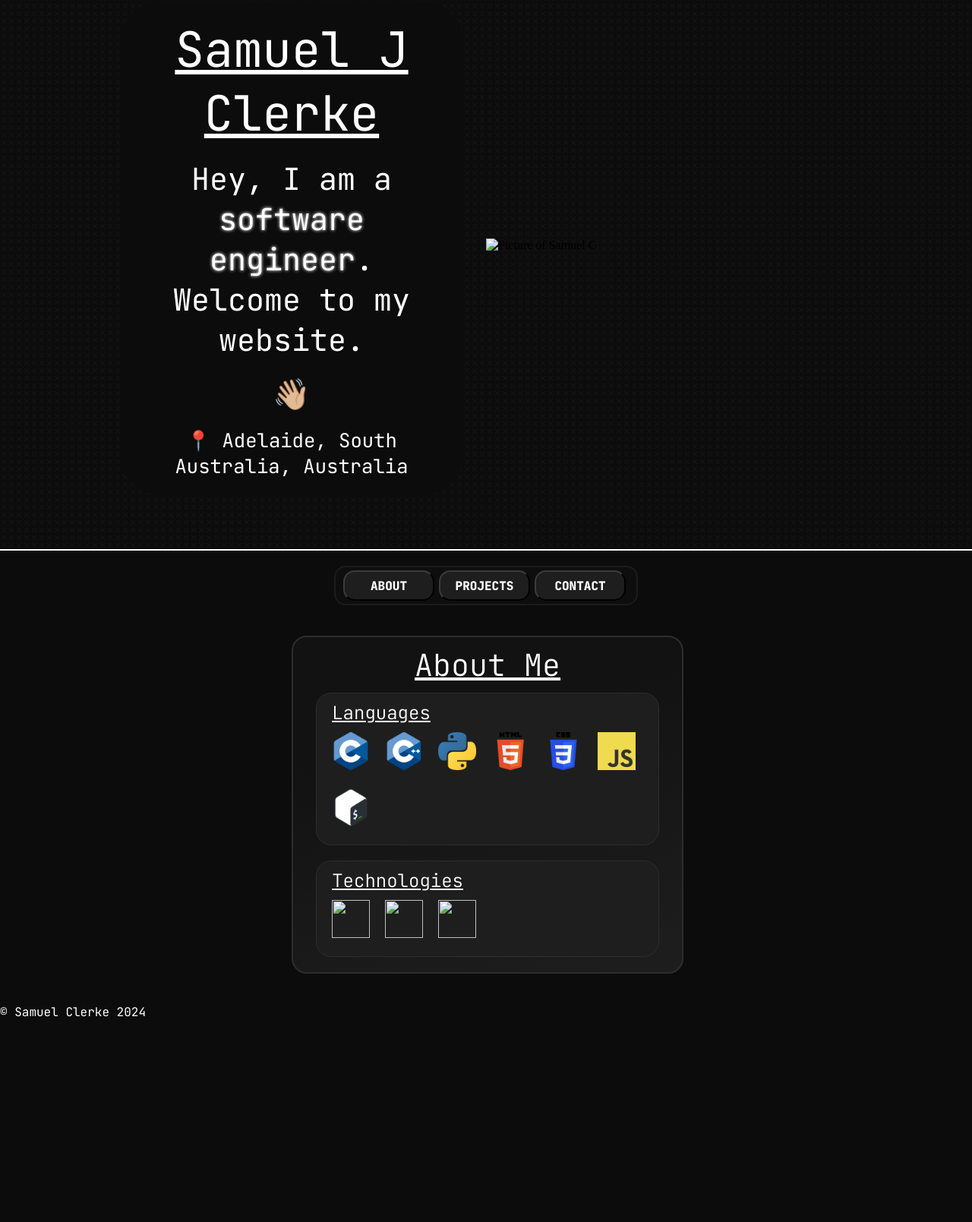
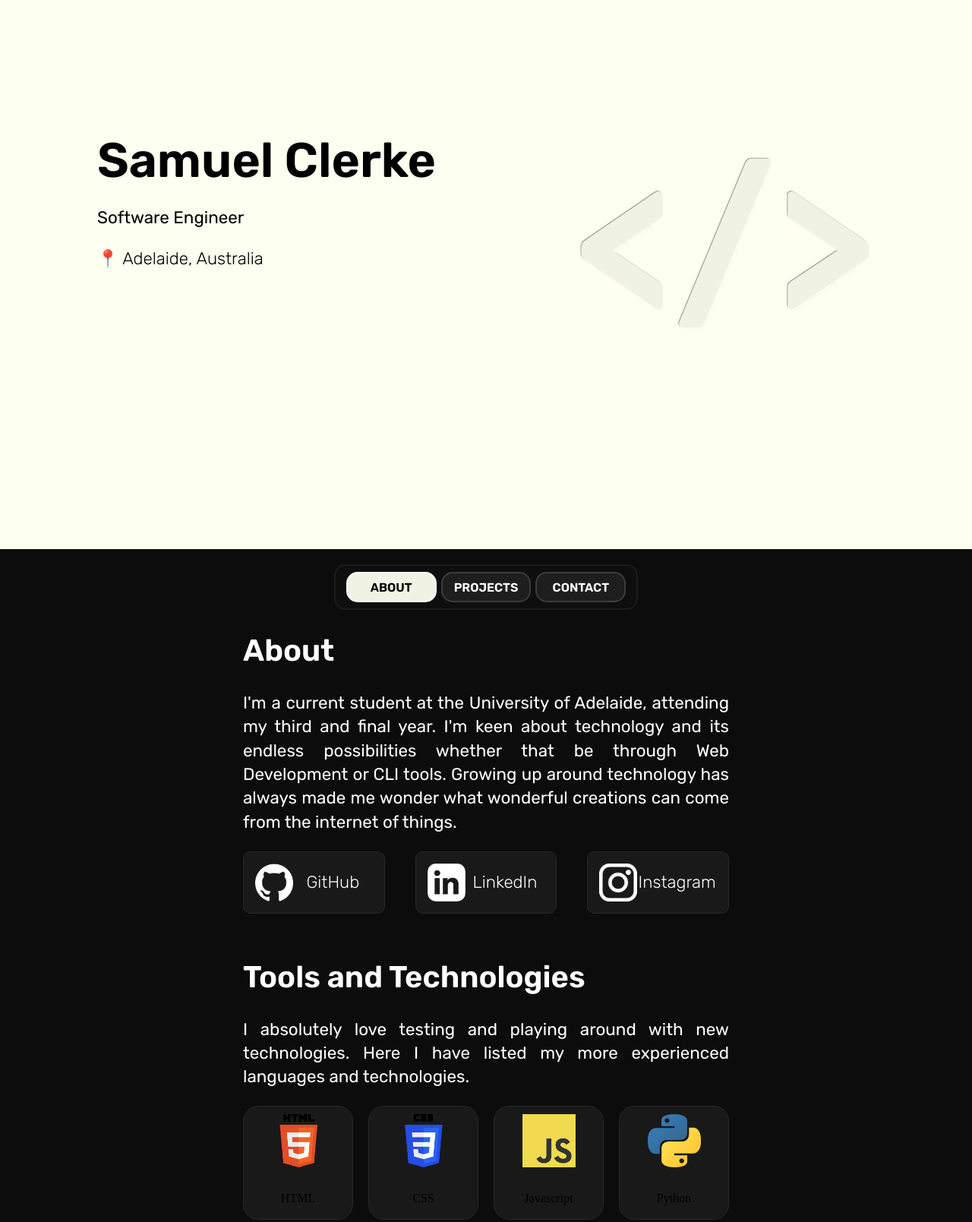
Before and after one commit to samuelclerke/samjclerke_website, a website: page public/index.html in a window 1280 px wide. Shown: the part 77-1686 px from the top of the page at 76% size. Before the commit the page ends 1420 px from the top, so only its background shows below. Drawn offline with Linux system fonts and the light colour scheme.

Commit message:
styling changes to more clean look

```diff
--- a/package.json
+++ b/package.json
@@ -7,12 +7,14 @@
   },
   "dependencies": {
     "body-parser": "^1.20.2",
+    "canvas": "^3.1.0",
     "cookie-parser": "~1.4.4",
     "debug": "~2.6.9",
     "dotenv": "^16.4.5",
-    "express": "~4.16.1",
+    "express": "^4.21.2",
     "express-session": "^1.18.0",
     "morgan": "~1.9.1",
-    "mysql": "^2.18.1"
+    "mysql": "^2.18.1",
+    "three": "^0.173.0"
   }
 }
--- /dev/null
+++ b/pathlen.txt
@@ -0,0 +1 @@
+3710.71728515625
--- a/public/index.html
+++ b/public/index.html
@@ -6,92 +6,135 @@
   <meta name="viewport" content="width=device-width, initial-scale=1.0">
   <link rel="stylesheet" href="stylesheets/global.css">
   <link rel="stylesheet" href="stylesheets/index.css">
-  <link rel="icon" href="images/favicon.png"
-  <script src="javascripts/greeting.js"></script>
+  <link rel="stylesheet" href="stylesheets/font.css">
+  <link rel="icon" href="images/favicon.png">
+  <script src="javascripts/headerSwitch.js"></script>
   <title>SamJClerke - Index</title>
 </head>
 
 <body>
+  <div id="onload_overlay">
+    <svg class="overlay_signature_svg"xmlns="http://www.w3.org/2000/svg" xmlns:xlink="http://www.w3.org/1999/xlink" x="0px" y="0px" viewBox="0 0 1920 1080" xml:space="preserve">
+      <path d="M539.98,344.93c124.81-41.02,237.51-118.19,320.9-219.72c3.83-4.66,7.81-10.02,7.33-16.03
+        c-1.05-13.23-19.78-14.99-32.75-12.15c-96.67,21.18-185.04,78.27-244.08,157.69c-11.1,14.92-21.29,35.68-10.71,50.98
+        c5.29,7.65,14.49,11.48,23.33,14.37c55.98,18.26,119.3,14.97,169.95,44.99c6.39,3.79,12.82,8.47,15.55,15.38
+        c4.39,11.12-2.26,23.34-9.2,33.07c-31.09,43.59-72.72,78.45-114.88,111.45c-82.49,64.56-168.86,124.01-256.31,181.67
+        c-40.83,26.92-82.86,53.89-130.24,66.02c113.57-109.06,245.34-197.04,376.33-284.4C868.9,345.73,1082.59,203.22,1296.28,60.7
+        c-30.56,0.37-58.23,17.24-83.49,34.43c-122.67,83.5-230.87,188.2-318.34,308.07c-30.24,41.45-58.42,85.53-72.35,134.91
+        c-2.28,8.07-3.67,18.03,2.5,23.71c3.91,3.6,9.68,4.19,15,4.22c16,0.09,32.02-3.21,46.68-9.65" stroke="white" fill="transparent" stroke-width="10" id="signature_p1" />
+      <path d="M904.63,388.12c27.04,6.91,54.36-8.27,77.79-23.43c108-69.84,207.63-151.69,306.99-233.34
+        c-44.41,34.47-80.41,79.68-104.07,130.68c-13.35,28.77-22.92,60.52-18.77,91.96s24.66,62.22,55.13,70.98" stroke="white" fill="transparent" stroke-width="10" id="signature_p2" />
+    </svg>
+  </div>
+
   <main>
-    <div class="core">
-      <div class="bio">
-        <h1 class="white_text">Samuel J Clerke</h1>
-        <br>
-        <p class="white_text"><span id="greeting">Hey</span>, I am a <span class="rainbow_highlight">software engineer</span>. Welcome to my website.</p>
-        <br>
-        <div class="wave_wrapper"><p class="wave">👋🏼</p></div>
-        <br>
-        <p class="white_text" style="font-size: 1.6rem;">📍 Adelaide, South Australia, Australia</p>
-      </div>
-      <div class="profile_pic">
-        <img src="" alt="Picture of Samuel C">
-      </div>
+
+    <div>
+      <h1 class="rubik-bold main-heading">Samuel Clerke</h1>
+      <p class="rubik-regular main-occupation">Software Engineer</p>
+      <p class="rubik-thin main-location">📍 Adelaide, Australia</p>
+    </div>
+
+    <div>
+      <p class="rubik-bold">&lt/&gt</p>
     </div>
   </main>
 
   <header>
     <div id="header_button_container">
-      <button style="margin-left: 2.5%;" id="about">ABOUT</button>
-      <button id="projects">PROJECTS</button>
-      <button id="contact">CONTACT</button>
+      <button class="rubik-bold pressed" id="about">ABOUT</button>
+      <button class="rubik-bold standard" id="projects">PROJECTS</button>
+      <button class="rubik-bold standard" id="contact">CONTACT</button>
     </div>
   </header>
 
-  <section id="about_me">
-    <div class="content_container">
-      <h2 class="white_text" style="text-decoration: underline;">About Me</h2>
-      <div class="bordered_div">
-        <h3 class="white_text" style="text-decoration: underline;">Languages</h3>
-        <div class="adaptive_flex">
-          <div><img src="images/c256_256.png" alt=""></div>
-          <div><img src="images/cpp256_256.png" alt=""></div>
-          <div><img src="images/python256_256.png" alt=""></div>
-          <div><img src="images/html256_256.png" alt=""></div>
-          <div><img src="images/css256_256.png" alt=""></div>
-          <div><img src="images/js256_256.png" alt=""></div>
-          <div><img src="images/bash256_256.png" alt=""></div>
+  <section class="details_container" data-group="about_me_group" style="display: block;">
+    <div class="about_me_panel">
+      <h2 class="rubik-bold text-w">About</h2>
+      <p class="rubik-regular text-w">
+        I'm a current student at the University of Adelaide, attending my third and final year.
+        I'm keen about technology and its endless possibilities whether that be through Web Development or CLI tools.
+        Growing up around technology has always made me wonder what wonderful creations can come from the internet of things.
+      </p>
+    </div>
+
+    <div class="links_panel">
+      <a href="https://github.com/samuelclerke">
+        <div>
+          <img src="images/github.png" alt="">
+          <p class="rubik-thin text-w">GitHub</p>
         </div>
-      </div>
+      </a>
+      <a href="https://www.linkedin.com/in/samuel-clerke-539972291/">
+        <div>
+          <img src="images/linkedin.png" alt="">
+          <p class="rubik-thin text-w">LinkedIn</p>
+        </div>
+      </a>
+      <a href="https://www.instagram.com/samclerke/">
+        <div>
+          <img src="images/instagram256_256.png" alt="">
+          <p class="rubik-thin text-w">Instagram</p>
+        </div>
+      </a>
+    </div>
 
-      <div class="bordered_div">
-        <h3 class="white_text" style="text-decoration: underline;">Technologies</h3>
-        <div class="adaptive_flex">
-          <div><img src="images/mysql256_256.png" alt=""></div>
-          <div><img src="images/nodejs256_256.png" alt=""></div>
-          <div><img src="images/tailwind256_256.png" alt=""></div>
+    <div style="margin-top: 60px;" class="tools_panel">
+      <h2 class="rubik-bold text-w">Tools and Technologies</h2>
+      <p class="rubik-regular text-w">I absolutely love testing and playing around with new technologies. Here I have listed my more experienced languages and technologies.</p>
+      <div class="tools_panel_images">
+        <div class="panel_item_sm">
+          <img src="images/html256_256.png" alt="">
+          <p>HTML</p>
+        </div>
+        <div class="panel_item_sm">
+          <img src="images/css256_256.png" alt="">
+          <p>CSS</p>
+        </div>
+        <div class="panel_item_sm">
+          <img src="images/js256_256.png" alt="">
+          <p>Javascript</p>
+        </div>
+        <div class="panel_item_sm">
+          <img src="images/python256_256.png" alt="">
+          <p>Python</p>
+        </div>
+        <div class="panel_item_sm">
+          <img src="images/c256_256.png" alt="">
+          <p>C</p>
+        </div>
+        <div class="panel_item_sm">
+          <img src="images/cpp256_256.png" alt="">
+          <p>C++</p>
+        </div>
+        <div class="panel_item_sm">
+          <img src="images/nodejs256_256.png" alt="">
+          <p>NodeJS</p>
+        </div>
+        <div class="panel_item_sm">
+          <img src="images/bash256_256.png" alt="">
+          <p>Bash/Linux</p>
         </div>
       </div>
     </div>
+
+    <div class="learning_panel">
+
+    </div>
+
   </section>
 
-  <section id="past_projects">
-    <div class="content_container">
-      <h2 class="white_text">Past Projects</h2>
-    </div>
+  <section data-group="projects_group" style="display: none;">
+
   </section>
 
-  <section id="curr_projects">
-    <div class="content_container">
-      <h2 class="white_text">Current Projects</h2>
-    </div>
-  </section>
+  <section data-group="contact_group" style="display: none;">
 
-  <section id="contact_me">
-    <div class="content_container">
-      <h2 class="white_text">Contact Me</h2>
-    </div>
   </section>
 
   <footer>
-    <div>
-      <p class="white_text ">© Samuel Clerke 2024</p>
-    </div>
-    <div>
-      <p></p>
-    </div>
-    <div>
-      <p></p>
-    </div>
+    <p>Copyright&copy; samjclerke.com</p>
+    <p>Developed by Samuel Clerke</p>
   </footer>
 
 </body>
--- /dev/null
+++ b/public/javascripts/headerSwitch.js
@@ -0,0 +1,39 @@
+document.addEventListener('DOMContentLoaded', () => {
+  const about_sect = document.querySelector('section[data-group="about_me_group"]');
+  const project_sect = document.querySelector('section[data-group="projects_group"]');
+  const contact_sect = document.querySelector('section[data-group="contact_group"]');
+  const about_button = document.getElementById('about');
+  const project_button = document.getElementById('projects');
+  const contact_button = document.getElementById('contact');
+
+  about_sect.style.display = 'block';
+  project_sect.style.display = 'none';
+  contact_sect.style.display = 'none';
+
+  document.getElementById('about').onclick = () => {
+    about_sect.style.display = 'block';
+    about_button.classList.replace('standard', 'pressed');
+    project_sect.style.display = 'none';
+    project_button.classList.replace('pressed', 'standard');
+    contact_sect.style.display = 'none';
+    contact_button.classList.replace('pressed', 'standard');
+  }
+
+  document.getElementById('projects').onclick = () => {
+    about_sect.style.display = 'none';
+    about_button.classList.replace('pressed', 'standard');
+    project_sect.style.display = 'block';
+    project_button.classList.replace('standard', 'pressed');
+    contact_sect.style.display = 'none';
+    contact_button.classList.replace('pressed', 'standard');
+  }
+
+  document.getElementById('contact').onclick = () => {
+    about_sect.style.display = 'none';
+    about_button.classList.replace('pressed', 'standard');
+    project_sect.style.display = 'none';
+    project_button.classList.replace('pressed', 'standard');
+    contact_sect.style.display = 'block';
+    contact_button.classList.replace('standard', 'pressed');
+  }
+});
--- /dev/null
+++ b/public/stylesheets/font.css
@@ -0,0 +1,81 @@
+@import url('https://fonts.googleapis.com/css2?family=JetBrains+Mono:ital,wght@0,100..800;1,100..800&family=Rubik:ital,wght@0,300..900;1,300..900&display=swap');
+
+.rubik-regular {
+  font-family: "Rubik", serif;
+  font-optical-sizing: auto;
+  font-weight: 400;
+  font-style: normal;
+}
+
+.rubik-thin {
+  font-family: "Rubik", serif;
+  font-optical-sizing: auto;
+  font-weight: 300;
+  font-style: normal;
+}
+
+.rubik-bold {
+  font-family: "Rubik", serif;
+  font-optical-sizing: auto;
+  font-weight: 600;
+  font-style: normal;
+}
+
+.rubik-black {
+  font-family: "Rubik", serif;
+  font-optical-sizing: auto;
+  font-weight: 900;
+  font-style: normal;
+}
+
+.jetbrains-mono-regular {
+  font-family: "JetBrains Mono", serif;
+  font-optical-sizing: auto;
+  font-weight: 400;
+  font-style: normal;
+}
+
+.jetbrains-mono-thin {
+  font-family: "JetBrains Mono", serif;
+  font-optical-sizing: auto;
+  font-weight: 200;
+  font-style: normal;
+}
+
+.jetbrains-mono-bold {
+  font-family: "JetBrains Mono", serif;
+  font-optical-sizing: auto;
+  font-weight: 600;
+  font-style: normal;
+}
+
+.jetbrains-mono-black {
+  font-family: "JetBrains Mono", serif;
+  font-optical-sizing: auto;
+  font-weight: 800;
+  font-style: normal;
+}
+
+.text-w {
+  color: white;
+}
+
+.text-b {
+  color: black;
+}
+
+.text-ul {
+  text-decoration: underline;
+}
+
+.text-size-1rem {
+  font-size: 1rem;
+}
+
+.text-size-1_1rem {
+  font-size: 1.1rem;
+}
+
+.upper {
+  text-transform: uppercase;
+}
--- a/public/stylesheets/global.css
+++ b/public/stylesheets/global.css
@@ -1,5 +1,3 @@
-@import url('https://fonts.googleapis.com/css2?family=JetBrains+Mono:ital,wght@0,100..800;1,100..800&display=swap');
-
 html {
   height: 100vh;
   width: 100%;
@@ -17,18 +15,11 @@ body {
 
 h1 {
   margin: 0;
-  font-family: "JetBrains Mono", serif;
-  font-weight: 400;
-  font-style: bold;
   font-size: 4rem;
-  text-decoration: underline;
 }
 
 h2 {
-  margin: 0;
-  font-family: "JetBrains Mono", serif;
-  font-weight: 300;
-  font-style: bold;
+  margin: 30px 0px 30px 0px;
   font-size: 2.5rem;
 }
 
@@ -38,45 +29,25 @@ h3 {
   font-weight: 300;
   font-style: normal;
   font-size: 1.5rem;
+  color: white;
 }
 
 footer {
-  background-color: #0c0c0c;
+  width: 50%;
+  margin-left: auto;
+  margin-right: auto;
+  display: flex;
+  justify-content: space-between;
 }
 
-.bio p {
-  margin: 0px 20px 0px 20px;
-  font-family: "JetBrains Mono", serif;
-  font-weight: 400;
-  font-style: normal;
-  font-size: 2.5rem;
+footer > p{
+  font-size: 1rem;
+  width: auto;
 }
 
-.black_text {
-  color: black;
-}
-
-.white_text {
-  color: white;
-}
-
-.rainbow_highlight {
-  animation: rainbow-text-shadow 2s infinite linear;
-}
-
-@keyframes rainbow-text-shadow {
-  0% {
-    text-shadow: 0 0 15px white;
-    color: white;
-  }
-  50% {
-    text-shadow: 0 0 4px white;
-    color: white;
-  }
-  100% {
-    text-shadow: 0 0 15px white;
-    color: white;
-  }
+p {
+  font-size: 1.4rem;
+  line-height: 1.4;
 }
 
 .info_panel {
@@ -85,9 +56,4 @@ footer {
   border-radius: 5%;
   border: #ffffff;
   box-shadow: 10px #ffffff;
-
 }
-
-footer {
-  font-family: "JetBrains Mono", serif;
-}
--- a/public/stylesheets/index.css
+++ b/public/stylesheets/index.css
@@ -1,79 +1,76 @@
-main {
-  background-color: #0c0c0c;
-  height: 100vh;
-  width: 100%;
-  align-items: center;
-  z-index: -1;
-  background-image: url("../images/background-tile.png");
-  background-repeat: repeat;
-  background-size: calc(100vh/80);
-  border-bottom: rgb(255, 255, 255) 2px solid;
+:root {
+  --clr-1: #052b2f;
+  --clr-2: #073438;
+  --clr-3: #0e4b50;
+  --clr-4: #2d8f85;
+  --clr-5: #637c54;
 }
 
-.core {
-  height: 80%;
-  width: 80%;
-  position: absolute;
-  top: 50%;
-  left: 50%;
-  transform: translate(-50%, -50%);
-  display: flex;
+#onload_overlay {
+  position: fixed;
+  top: 0;
+  left: 0;
+  width: 100%;
+  height: 100%;
+  background-color: rgba(14, 14, 14, 1); /* Semi-transparent black */
+  z-index: 9999;
+  display: block;
+  animation: fadeOut 1s forwards 2.25s;
 }
 
-.bio {
-  margin: auto;
-  padding: 20px;
-  height: fit-content;
-  width: 40%;
-  align-content: center;
-  text-align: center;
-  background-color: #0c0c0c;
-  border-radius: 50px;
+@keyframes fadeOut {
+  0% {
+    opacity: 1;
+  }
+  100% {
+    opacity: 0;
+    visibility: hidden;
+  }
 }
 
-.profile_pic {
-  height: 100%;
-  width: 50%;
-  align-content: center;
+main {
+  position: relative;
+  display: flex;
+  top: 0;
+  left: 0;
+  align-items: center;
+  justify-content: space-between;
+  height: 100vh;
+  width: 100vw;
+  background-color: rgb(253, 255, 240);
+  z-index: -1;
 }
 
-.wave_wrapper {
+#bg {
+  position: absolute;
   width: 100%;
-  display: flex;
-  justify-content: center;
-  align-items: center;
+  height: 100%;
+  z-index: 0;
 }
 
-.wave {
-  width: 50px;
-  transform-origin: 75% 75%;
+main > div {
+  height: 300px;
+  width: auto;
+  z-index: 1;
+  margin-left: 10%;
 }
 
-.wave:hover {
-  animation: waver infinite 0.75s linear;
+main > div:last-child {
+  height: auto;
+  width: auto;
+  margin-right: 10%;
 }
 
-@keyframes waver {
-  0% {
-    transform: rotate(0turn);
-  }
-  25% {
-    transform: rotate(-0.1turn);
-  }
-  50% {
-    transform: rotate(0turn);
-  }
-  75% {
-    transform: rotate(0.1turn);
-  }
-  100% {
-    transform: rotate(0turn);
-  }
+main > div:last-child > p {
+  font-size: 20vw;
+  color: rgb(240, 242, 227);
+  text-shadow: 3px 3px rgb(251, 253, 240), -1px -1px rgb(165, 167, 157);
+  line-height: 20px;
 }
 
 header {
   width: 400px;
-  height: 52px;
+  height: 60px;
   margin-top: 20px;
   margin-left: calc(50% - 200px);
   background-color: rgb(14, 14, 14);
@@ -81,109 +78,184 @@ header {
   border-radius: 15px;
   align-items: center;
   box-sizing: border-box;
+  display: flex;
+  align-items: center;
 }
 
 #header_button_container {
   display: flex;
+  flex-wrap: nowrap;
   width: 400px;
-  height: 48px;
+  height: 50px;
   gap: 6px;
   align-items: center;
+  justify-content: center;
 }
 
-#header_button_container button {
+#header_button_container .standard {
   background-color: rgb(30, 30, 30);
   color: rgb(255, 255, 255);
   border-radius: 15px;
-  border-color: rgb(60, 60, 60);
-  font-family: "JetBrains Mono", serif;
-  font-weight: 800;
+  border: rgb(60, 60, 60) solid 2px;
   font-size: 1rem;
   width: 30%;
   height: 40px;
+  outline: none;
 }
 
 #header_button_container button:hover {
   cursor: pointer;
 }
 
-#about_me {
+#header_button_container button:active {
+  cursor: pointer;
+}
+
+.pressed {
+  cursor: pointer;
+  background-color: rgb(240, 242, 227);
+  color: rgb(0, 0, 0);
+  border-radius: 15px;
+  border: rgb(254, 255, 250) solid 2px;
+  font-size: 1rem;
+  width: 30%;
+  height: 40px;
+  outline: none;
+}
+
+
+.details_container {
+  width: 50%;
+  height: auto;
+  margin: auto;
+  text-align: justify;
+}
+
+.links_panel {
   width: 100%;
   height: auto;
-  margin-top: 40px;
-  margin-bottom: 40px;
-  z-index: 2;
-  align-items: center;
-  align-content: center;
-  display: block;
+  display: flex;
+  gap: 40px;
 }
 
-#curr_projects {
+.links_panel > a {
+  border: rgb(40, 40, 40) solid 1px;
+  border-radius: 10px;
+  width: 33.33%;
+  height: 50px;
+  padding: 15px;
+  text-decoration: none;
+  background-color: rgb(25, 25, 25);
+}
+
+.links_panel > a > div {
   width: 100%;
   height: auto;
-  margin-top: 40px;
-  margin-bottom: 40px;
-  z-index: 2;
-  display: none;
+  display: flex;
 }
 
-#past_projects {
-  width: 100%;
-  height: auto;
-  margin-top: 40px;
-  margin-bottom: 40px;
-  z-index: 2;
-  display: none;
+.links_panel > a > div > img {
+  width: 50px;
+  height: 50px;
+  object-fit: contain;
 }
 
-#contact_me {
-  width: 100%;
-  height: auto;
-  margin-top: 40px;
-  margin-bottom: 40px;
-  display: none;
+.links_panel > a > div > p {
+  margin: auto;
+  text-decoration: none;
 }
 
-.content_container {
-  width: 40vw;
-  min-height: 200px;
-  height: auto;
-  margin-left: 30%;
-  text-align: center;
-  border: rgb(45, 45, 45) 2px solid;
-  border-radius: 20px;
-  background-image: linear-gradient(165deg, rgb(18, 18, 18) 30%, rgb(30, 30, 30));
+.tools_panel {
+  width: 100%;
+  gap: 30px;
 }
 
-.content_container h2 {
-  padding: 10px;
-}
-
-.adaptive_flex {
+.tools_panel_images {
+  width: 100%;
   display: flex;
   flex-wrap: wrap;
   gap: 20px;
-  width: 100%;
-  margin: 10px auto 10px auto;
 }
 
-.adaptive_flex > div {
-  aspect-ratio: 1;
-  width: 50px;
+.panel_item_sm {
+  min-width: 120px;
+  flex: 1 1 calc(20% - 20px);
+  height: auto;
+  text-align: center;
+  background-color: rgb(25, 25, 25);
+  border: rgb(40, 40, 40) 1px solid;
+  border-radius: 20px;
 }
 
-.adaptive_flex > div img {
-  width: 100%;
-  height: 100%;
-  object-fit: cover;
+.panel_item_sm > img {
+  object-fit: contain;
+  width: 90px;
+  height: auto;
+  padding: 10px;
+  box-sizing: border-box;
 }
 
-.bordered_div {
-  border: 1px solid rgb(45, 45, 45);
-  border-radius: 20px;
-  width: 80%;
-  margin: 0px auto 20px auto;
-  padding: 10px 20px 10px 20px;
-  text-align: left;
-  background-color: rgb(30, 30, 30);
+.panel_item_sm > p {
+  font-size: 1rem;
 }
+
+.overlay_signature_svg {
+  width: 30%;
+  aspect-ratio: 1;
+  position: absolute;
+  top: 50%;
+  left: 50%;
+  transform: translate(-50%, -40%);
+  z-index: 2;
+  animation: fadeOutGrow 2.9s forwards; /* Animation duration includes delay */
+}
+
+@keyframes fadeOutGrow {
+  0% {
+    opacity: 1;
+    transform: translate(-50%, -40%) scale(1); /* Start with normal size */
+  }
+  50% {
+    opacity: 1;
+  }
+  100% {
+    opacity: 0;
+    transform: translate(-50%, -40%) scale(1.5); /* End with a 20% larger size */
+  }
+}
+
+
+.signature_svg {
+  width: 120%;
+  aspect-ratio: 1;
+  position: relative;
+  bottom: -200px;
+  right: -40px;
+  z-index: 2;
+}
+
+path {
+  stroke-dasharray: 3710.71728515625;
+  stroke-dashoffset: 3710.71728515625;
+  animation-fill-mode: forwards;
+}
+
+#signature_p1 {
+  animation: draw1 1.4s ease-in forwards;
+}
+
+#signature_p2 {
+  animation: draw2 0.5s ease forwards 1.5s;
+}
+
+@keyframes draw1 {
+  to{
+    stroke-dashoffset: 0;
+  }
+}
+
+@keyframes draw2 {
+  to {
+    stroke-dashoffset: 0;
+  }
+}
```
Also changed, not shown: public/javascripts/greeting.js (deleted, +0 -15 lines), public/javascripts/switch.js (deleted, +0 -12 lines), public/images/Signature.svg (added), public/images/instagram256_256.png (added), public/images/nodejs256_256.png (added), public/javascripts/cursor.js (added), 2 other files.
